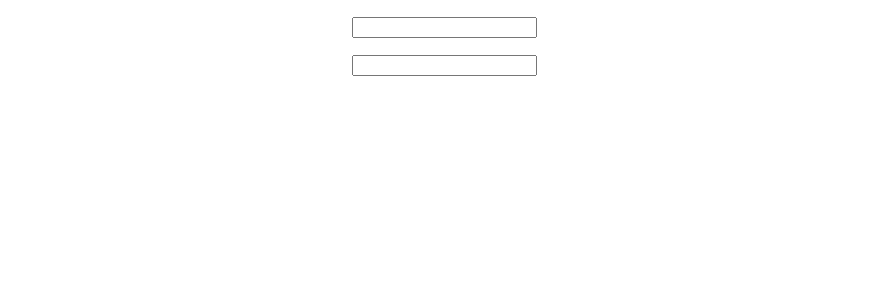
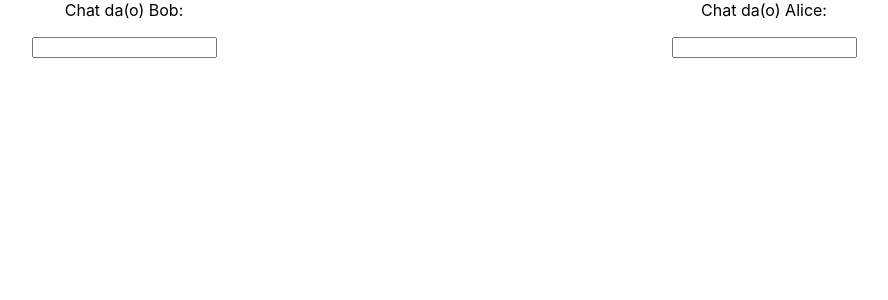
Before and after one commit to caetanosasia/chat-seguranca, a React (Create React App) app: page / in a window 1280 px wide. Shown: the top 300 px of the page, without its empty margins (196-1084 px from the left). Built offline with nearby package versions, Linux system fonts and the light colour scheme.

Commit message:
[*] performance com setState melhorada

```diff
--- a/src/App.css
+++ b/src/App.css
@@ -28,6 +28,10 @@
   color: #61dafb;
 }
 
+* {
+  box-sizing: border-box;
+}
+
 @keyframes App-logo-spin {
   from {
     transform: rotate(0deg);
--- a/src/App.js
+++ b/src/App.js
@@ -3,7 +3,7 @@ import Container from './components/Container';
 
 function App() {
   return (
-    <div className="App">
+    <div style={{display: 'flex', alignItems: 'center', justifyContent: 'space-around'}} className="App">
       <Container />
     </div>
   );
--- a/src/components/Chat/index.jsx
+++ b/src/components/Chat/index.jsx
@@ -1,4 +1,4 @@
-import React, { useState, useRef } from 'react';
+import React, { useRef } from 'react';
 import CryptoJS from 'crypto-js';
 import Pbkdf2 from 'crypto-js/pbkdf2';
 import  SHA256 from 'crypto-js/sha256';
@@ -6,10 +6,10 @@ import AES from 'crypto-js/aes';
 import CTR from 'crypto-js/mode-ctr';
 import NoPadding from 'crypto-js/pad-zeropadding';
 import Hex from 'crypto-js/enc-hex';
+import _ from 'lodash';
 import UTF8 from 'crypto-js/enc-utf8';
 
 const Chat = ({ msgs, setMsgs, name }) => {
-  const [newMsg, setNewMsg] = useState('');
   const ref = useRef(null);
   const sendMsg = (event) => {
     event.preventDefault();
@@ -37,7 +37,7 @@ const Chat = ({ msgs, setMsgs, name }) => {
     });
 
 
-    msg.encrypted = encrypt(newMsg, keyAes, iv);
+    msg.encrypted = encrypt(name+event.target[0].value, keyAes, iv);
     msg.macMsg = SHA256(msg.encrypted.toString(), keyHMac);
     msg.saltAes = saltAes;
     msg.saltHMac = saltHMac;
@@ -46,7 +46,6 @@ const Chat = ({ msgs, setMsgs, name }) => {
 // Envia a mensagem criptografada juntamente com os 3 Salts gerados e o HMAC da mensagem
     setMsgs([...msgs, msg]);
     ref.current.value = '';
-    setNewMsg('');
   }
 
   const encrypt = (msg, key, iv) => {
@@ -89,15 +88,18 @@ const Chat = ({ msgs, setMsgs, name }) => {
     return decryptedData.toString(UTF8);
   }
 
+  // const handleChange = _.throttle((s) => { setNewMsg(name+s.target.value) }, 1000)
+
   return (
       <>
+        <div>{`Chat da(o) ${name}`}</div>
         <ul>
             { msgs.length > 0 && (
                 msgs.map(msg => (<li key={decipher(msg)+Math.random()}>{decipher(msg)}</li>))
             )}
         </ul>
         <form onSubmit={(event) => sendMsg(event)}>
-            <input type="text" ref={ref} required onChange={(s) => setNewMsg(name+s.target.value)}></input>
+            <input type="text" ref={ref} required></input>
         </form>
       </>
    );
--- a/src/components/Container/index.jsx
+++ b/src/components/Container/index.jsx
@@ -7,8 +7,12 @@ const Container = () => {
 
   return (
       <>
+      <div>
         <Chat msgs={msgs} setMsgs={setMsgs} name="Bob: " />
+      </div>
+      <div>
         <Chat msgs={msgs} setMsgs={setMsgs} name="Alice: " />
+      </div>
       </>
    );
 };
```
